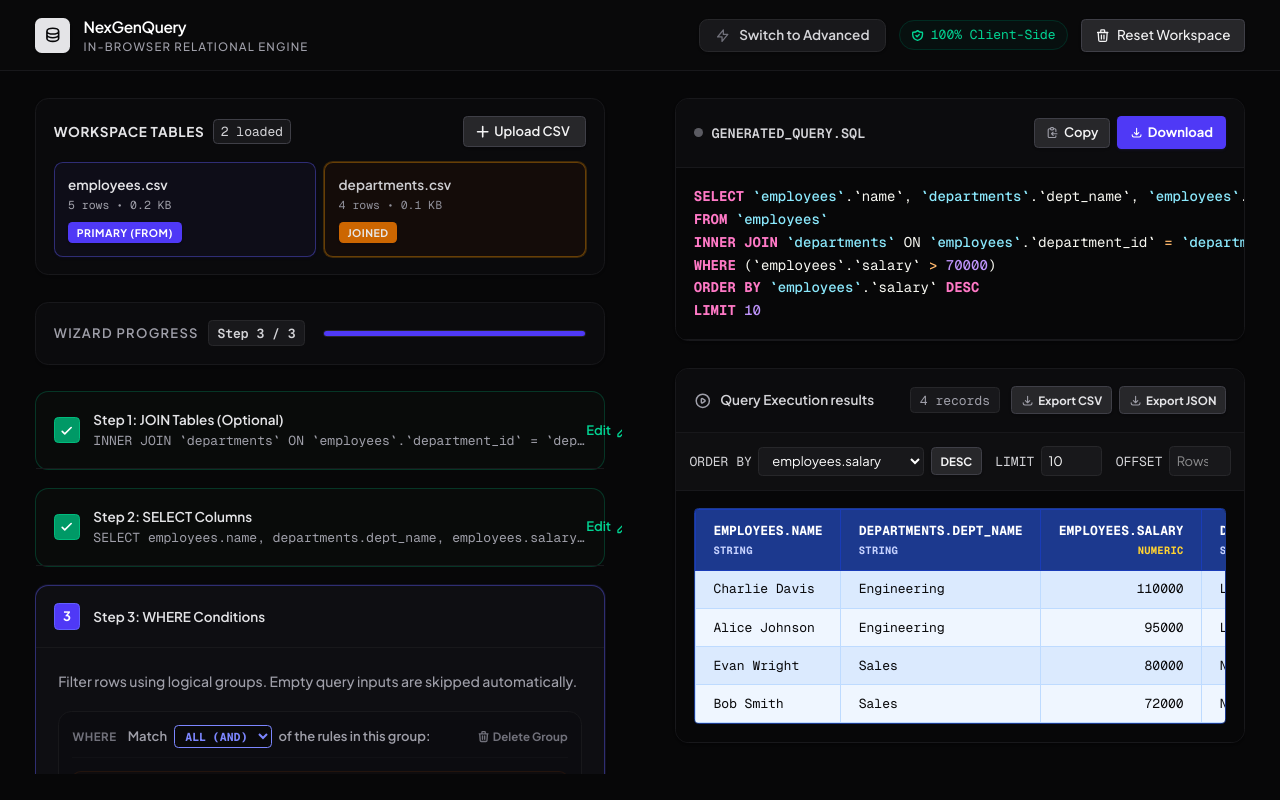
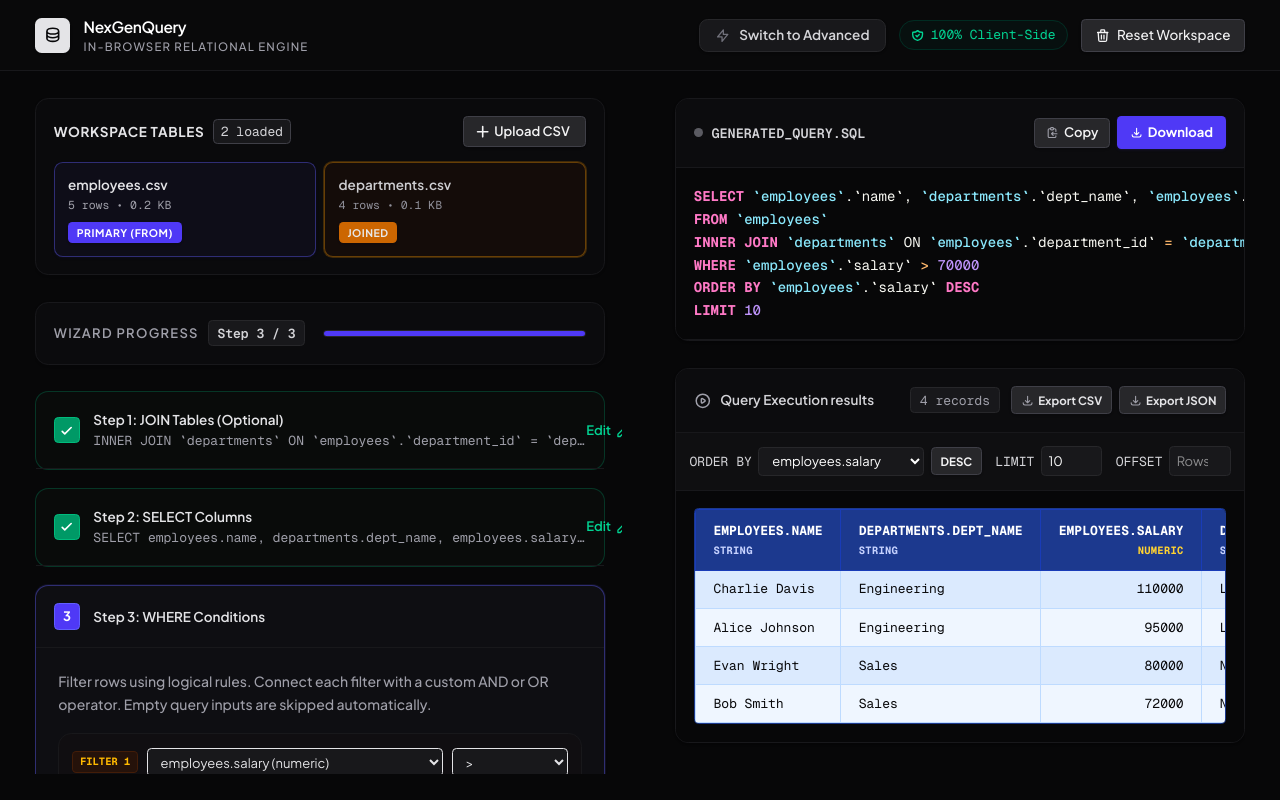
Before and after one commit to addy1947/sql_query_generator, a React (Vite) app: page / in a window 1280 px wide. Both pictures are taken after a click on the button "Try with Sample Relational Data". Built offline with nearby package versions, Linux system fonts and the light colour scheme.

Commit message:
added or

```diff
--- a/src/App.jsx
+++ b/src/App.jsx
@@ -28,6 +28,25 @@ const SAMPLE_DEPARTMENTS = `dept_id,dept_name,location
 2,Sales,New York
 3,Marketing,Paris
 4,HR,Tokyo`;
+
+const migrateConditions = (conditions) => {
+  if (!conditions || !Array.isArray(conditions)) return [];
+  if (conditions.length === 0) return [];
+  if (conditions[0].rules !== undefined) return conditions;
+  return conditions.map((cond, idx) => ({
+    id: `migrated-group-${cond.id || idx}`,
+    conjunction: cond.conjunction || 'AND',
+    logic: 'AND',
+    rules: [
+      {
+        id: cond.id || `migrated-rule-${idx}`,
+        column: cond.column || '',
+        operator: cond.operator || '=',
+        value: cond.value || ''
+      }
+    ]
+  }));
+};
 
 function App() {
   // ----------------------------------------------------
@@ -74,6 +93,7 @@ function App() {
     const hasGrpBy = !!queryConfig.groupBy;
     return hasAggs || hasAliases || hasRightFullJoin || hasGrpBy;
   }, [queryConfig, joinConfig]);
+
 
   // Preset Query Saving / Loading
   const [presets, setPresets] = useState(() => {
@@ -528,25 +548,6 @@ function App() {
       h.toLowerCase().includes(searchColumnQuery.toLowerCase())
     );
   }, [joinedData.headers, searchColumnQuery]);
-
-  const migrateConditions = (conditions) => {
-    if (!conditions || !Array.isArray(conditions)) return [];
-    if (conditions.length === 0) return [];
-    if (conditions[0].rules !== undefined) return conditions;
-    return conditions.map((cond, idx) => ({
-      id: `migrated-group-${cond.id || idx}`,
-      conjunction: cond.conjunction || 'AND',
-      logic: 'AND',
-      rules: [
-        {
-          id: cond.id || `migrated-rule-${idx}`,
-          column: cond.column || '',
-          operator: cond.operator || '=',
-          value: cond.value || ''
-        }
-      ]
-    }));
-  };
 
   // ----------------------------------------------------
   // Condition Handlers (Step 3) - Filter Groups System
@@ -1106,6 +1107,7 @@ function App() {
                               handleAddRule={handleAddRuleToGroup}
                               handleRemoveRule={handleRemoveRuleFromGroup}
                               handleRuleChange={handleRuleChange}
+                              isAdvancedMode={isAdvancedMode}
                             />
                           )}
 
--- a/src/components/WhereConditionsStep.jsx
+++ b/src/components/WhereConditionsStep.jsx
@@ -1,5 +1,3 @@
-
-
 export default function WhereConditionsStep({
   queryConfig,
   joinedData,
@@ -9,7 +7,8 @@ export default function WhereConditionsStep({
   handleGroupConjunctionChange,
   handleAddRule,
   handleRemoveRule,
-  handleRuleChange
+  handleRuleChange,
+  isAdvancedMode = false
 }) {
   const migrateConditions = (conditions) => {
     if (!conditions || !Array.isArray(conditions)) return [];
@@ -35,7 +34,7 @@ export default function WhereConditionsStep({
   return (
     <div className="space-y-4">
       <p className="text-[11px] text-zinc-400 font-medium text-left leading-relaxed">
-        Filter rows using logical groups. Empty query inputs are skipped automatically.
+        Filter rows using logical rules. Connect each filter with a custom AND or OR operator. Empty query inputs are skipped automatically.
       </p>
 
       {groups.length === 0 ? (
@@ -44,66 +43,35 @@ export default function WhereConditionsStep({
         </div>
       ) : (
         <div className="space-y-3">
-          {groups.map((group, groupIdx) => {
+          {groups.map((group, idx) => {
+            const rule = group.rules[0] || { id: '', column: '', operator: '=', value: '' };
+            const hideValueField = rule.operator === 'IS NULL' || rule.operator === 'IS NOT NULL';
+            const isColNumeric = joinedData.columnTypes[rule.column] === 'numeric';
+
             return (
-              <div
-                key={group.id}
-                className="p-3 border border-zinc-900 bg-[#0c0c0e]/30 hover:border-zinc-800 rounded-xl space-y-3 transition-colors text-left animate-slide-down"
-              >
-                {/* Group Header Controls */}
-                <div className="flex flex-wrap items-center justify-between gap-2 border-b border-zinc-900/50 pb-2">
-                  <div className="flex items-center space-x-1.5 text-[10px] font-semibold text-zinc-400">
-                    {groupIdx > 0 ? (
+              <div key={group.id} className="space-y-3">
+                {/* Connection Operator (AND / OR) between filter cards */}
+                {idx > 0 && (
+                  <div className="flex items-center justify-center space-x-2 py-1 animate-fade-in">
+                    <div className="h-[1px] bg-zinc-900 flex-grow max-w-[60px]"></div>
                     <select
                       value={group.conjunction || 'AND'}
                       onChange={(e) => handleGroupConjunctionChange(group.id, e.target.value)}
-                        className="bg-zinc-950 border border-zinc-850 rounded px-1.5 py-0.5 text-[9px] text-amber-400 font-mono font-bold focus:outline-none"
+                      className="bg-zinc-950 border border-zinc-850 rounded px-2 py-0.5 text-[9px] text-amber-400 font-mono font-bold focus:outline-none cursor-pointer hover:border-zinc-700 transition-colors"
                     >
                       <option value="AND">AND</option>
                       <option value="OR">OR</option>
                     </select>
-                    ) : (
-                      <span className="text-[9px] uppercase tracking-wider text-zinc-500 font-bold">WHERE</span>
+                    <div className="h-[1px] bg-zinc-900 flex-grow max-w-[60px]"></div>
+                  </div>
                 )}
 
-                    <span className="pl-1">Match</span>
-                    <select
-                      value={group.logic || 'AND'}
-                      onChange={(e) => handleGroupLogicChange(group.id, e.target.value)}
-                      className="bg-zinc-950 border border-zinc-850 rounded px-1.5 py-0.5 text-[9px] text-indigo-400 font-mono font-bold focus:outline-none"
-                    >
-                      <option value="AND">ALL (AND)</option>
-                      <option value="OR">ANY (OR)</option>
-                    </select>
-                    <span>of the rules in this group:</span>
-                  </div>
-
-                  <button
-                    type="button"
-                    onClick={() => handleRemoveGroup(group.id)}
-                    className="text-[9px] font-bold text-zinc-500 hover:text-red-400 transition-colors flex items-center space-x-0.5 cursor-pointer"
-                    title="Delete group"
-                  >
-                    <svg className="w-3 h-3" fill="none" viewBox="0 0 24 24" stroke="currentColor">
-                      <path strokeLinecap="round" strokeLinejoin="round" strokeWidth="2.5" d="M19 7l-.867 12.142A2 2 0 0116.138 21H7.862a2 2 0 01-1.995-1.858L5 7m5 4v6m4-6v6m1-10V4a1 1 0 00-1-1h-4a1 1 0 00-1 1v3M4 7h16" />
-                    </svg>
-                    <span>Delete Group</span>
-                  </button>
-                </div>
-
-                {/* Group Rules List */}
-                <div className="space-y-3.5">
-                  {group.rules.map((rule, ruleIdx) => {
-                    const hideValueField = rule.operator === 'IS NULL' || rule.operator === 'IS NOT NULL';
-                    const isColNumeric = joinedData.columnTypes[rule.column] === 'numeric';
-
-                    return (
+                {/* Filter Card */}
                 <div
-                        key={rule.id}
-                        className={`p-2.5 rounded-lg border space-y-2 transition-all ${
+                  className={`p-3 border border-zinc-900 bg-[#0c0c0e]/30 hover:border-zinc-800 rounded-xl space-y-3 transition-colors text-left animate-slide-down ${
                     isColNumeric
-                            ? 'border-amber-900/20 bg-amber-950/5'
-                            : 'border-indigo-900/20 bg-indigo-950/5'
+                      ? 'border-amber-950/15 bg-amber-950/5'
+                      : 'border-indigo-950/15 bg-indigo-950/5'
                   }`}
                 >
                   <div className="flex flex-wrap items-center gap-2">
@@ -114,7 +82,7 @@ export default function WhereConditionsStep({
                           : 'bg-indigo-950/40 border-indigo-900/35 text-indigo-400'
                       }`}
                     >
-                            Rule {ruleIdx + 1}
+                      Filter {idx + 1}
                     </span>
 
                     {/* Column Select */}
@@ -122,7 +90,7 @@ export default function WhereConditionsStep({
                       <select
                         value={rule.column}
                         onChange={(e) => handleRuleChange(group.id, rule.id, 'column', e.target.value)}
-                              className="w-full bg-zinc-900 border border-zinc-850 rounded px-2 py-1 text-[10px] text-zinc-200 focus:outline-none focus:border-zinc-700"
+                        className="w-full bg-zinc-900 border border-zinc-850 rounded px-2 py-1 text-[10px] text-zinc-200 focus:outline-none focus:border-zinc-700 cursor-pointer"
                       >
                         {joinedData.headers.map((h) => (
                           <option key={h} value={h}>
@@ -137,7 +105,7 @@ export default function WhereConditionsStep({
                       <select
                         value={rule.operator}
                         onChange={(e) => handleRuleChange(group.id, rule.id, 'operator', e.target.value)}
-                              className="w-full bg-zinc-900 border border-zinc-850 rounded px-2 py-1 text-[10px] text-zinc-200 focus:outline-none focus:border-zinc-700"
+                        className="w-full bg-zinc-900 border border-zinc-850 rounded px-2 py-1 text-[10px] text-zinc-200 focus:outline-none focus:border-zinc-700 cursor-pointer"
                       >
                         <option value="=">=</option>
                         <option value="!=">!=</option>
@@ -154,12 +122,12 @@ export default function WhereConditionsStep({
                       </select>
                     </div>
 
-                          {/* Delete Rule Button */}
+                    {/* Delete Filter Button */}
                     <button
                       type="button"
-                            onClick={() => handleRemoveRule(group.id, rule.id)}
-                            className="text-zinc-500 hover:text-zinc-350 p-1 rounded hover:bg-zinc-900 transition-colors cursor-pointer"
-                            title="Remove filter rule"
+                      onClick={() => handleRemoveGroup(group.id)}
+                      className="text-zinc-500 hover:text-zinc-350 p-1.5 rounded hover:bg-zinc-900 transition-colors cursor-pointer ml-auto"
+                      title="Remove filter"
                     >
                       <svg className="w-3.5 h-3.5" fill="none" viewBox="0 0 24 24" stroke="currentColor">
                         <path strokeLinecap="round" strokeLinejoin="round" strokeWidth="2.2" d="M19 7l-.867 12.142A2 2 0 0116.138 21H7.862a2 2 0 01-1.995-1.858L5 7m5 4v6m4-6v6m1-10V4a1 1 0 00-1-1h-4a1 1 0 00-1 1v3M4 7h16" />
@@ -172,7 +140,7 @@ export default function WhereConditionsStep({
                     <div className="flex flex-col gap-1 pl-1">
                       <input
                         type="text"
-                              value={rule.value}
+                        value={rule.value || ''}
                         onChange={(e) => handleRuleChange(group.id, rule.id, 'value', e.target.value)}
                         placeholder={
                           rule.operator === 'IN' || rule.operator === 'NOT IN'
@@ -181,27 +149,10 @@ export default function WhereConditionsStep({
                               ? "Wildcards e.g. %Manager%"
                               : "Enter target value..."
                         }
-                              className="w-full bg-zinc-900 border border-zinc-850 rounded px-2.5 py-1 text-[10px] text-white focus:outline-none focus:border-zinc-700 placeholder:text-zinc-650"
+                        className="w-full bg-zinc-900 border border-zinc-850 rounded px-2.5 py-1.5 text-[10px] text-white focus:outline-none focus:border-zinc-700 placeholder:text-zinc-650 font-sans"
                       />
                     </div>
                   )}
-                      </div>
-                    );
-                  })}
-                </div>
-
-                {/* Group Footer Actions */}
-                <div className="pt-1 flex justify-start">
-                  <button
-                    type="button"
-                    onClick={() => handleAddRule(group.id)}
-                    className="text-[9px] font-bold text-indigo-400 hover:text-indigo-350 transition-colors flex items-center space-x-1 cursor-pointer"
-                  >
-                    <svg className="w-3 h-3" fill="none" viewBox="0 0 24 24" stroke="currentColor">
-                      <path strokeLinecap="round" strokeLinejoin="round" strokeWidth="2.5" d="M12 4v16m8-8H4" />
-                    </svg>
-                    <span>Add Rule to Group</span>
-                  </button>
                 </div>
               </div>
             );
@@ -209,7 +160,7 @@ export default function WhereConditionsStep({
         </div>
       )}
 
-      {/* Global Add Filter Group Button */}
+      {/* Global Add Filter Button */}
       <button
         type="button"
         onClick={handleAddGroup}
@@ -218,7 +169,7 @@ export default function WhereConditionsStep({
         <svg className="w-3.5 h-3.5 text-zinc-400" fill="none" viewBox="0 0 24 24" stroke="currentColor">
           <path strokeLinecap="round" strokeLinejoin="round" strokeWidth="2.5" d="M12 4v16m8-8H4" />
         </svg>
-        <span>Add Filter Group</span>
+        <span>Add Filter</span>
       </button>
     </div>
   );
--- a/src/utils/sqlGenerator.jsx
+++ b/src/utils/sqlGenerator.jsx
@@ -138,6 +138,9 @@ export function generateSQL({
 
       const conjunction = group.conjunction || 'AND';
       const prefix = groupIdx > 0 ? `\n  ${conjunction} ` : '';
+      if (group.rules.length === 1) {
+        return `${prefix}${ruleStrings[0]}`;
+      }
       return `${prefix}(${innerSQL})`;
     });
     sql += groupStrings.join('');
```
Lines whose indentation alone changed are shown as unchanged.
